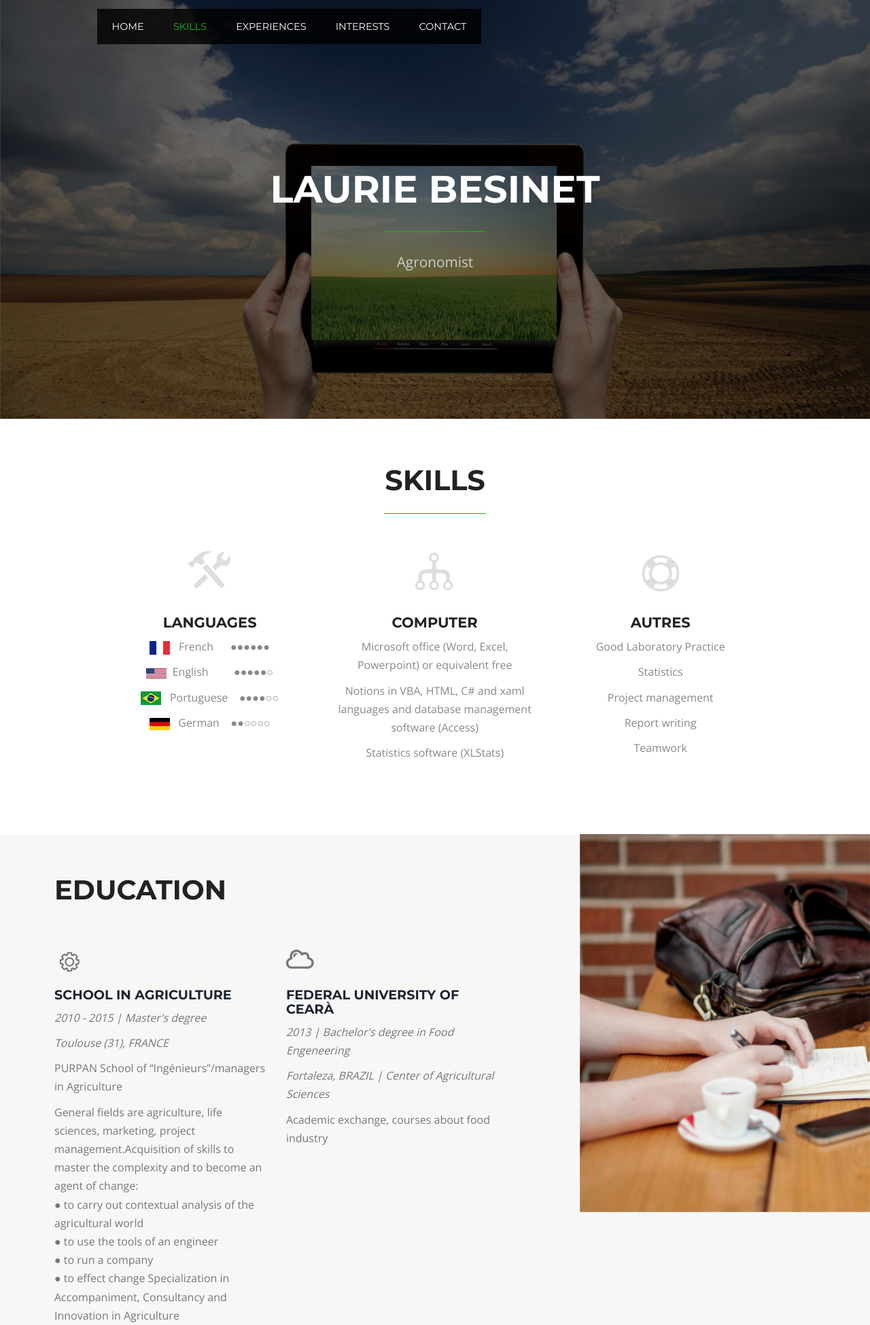
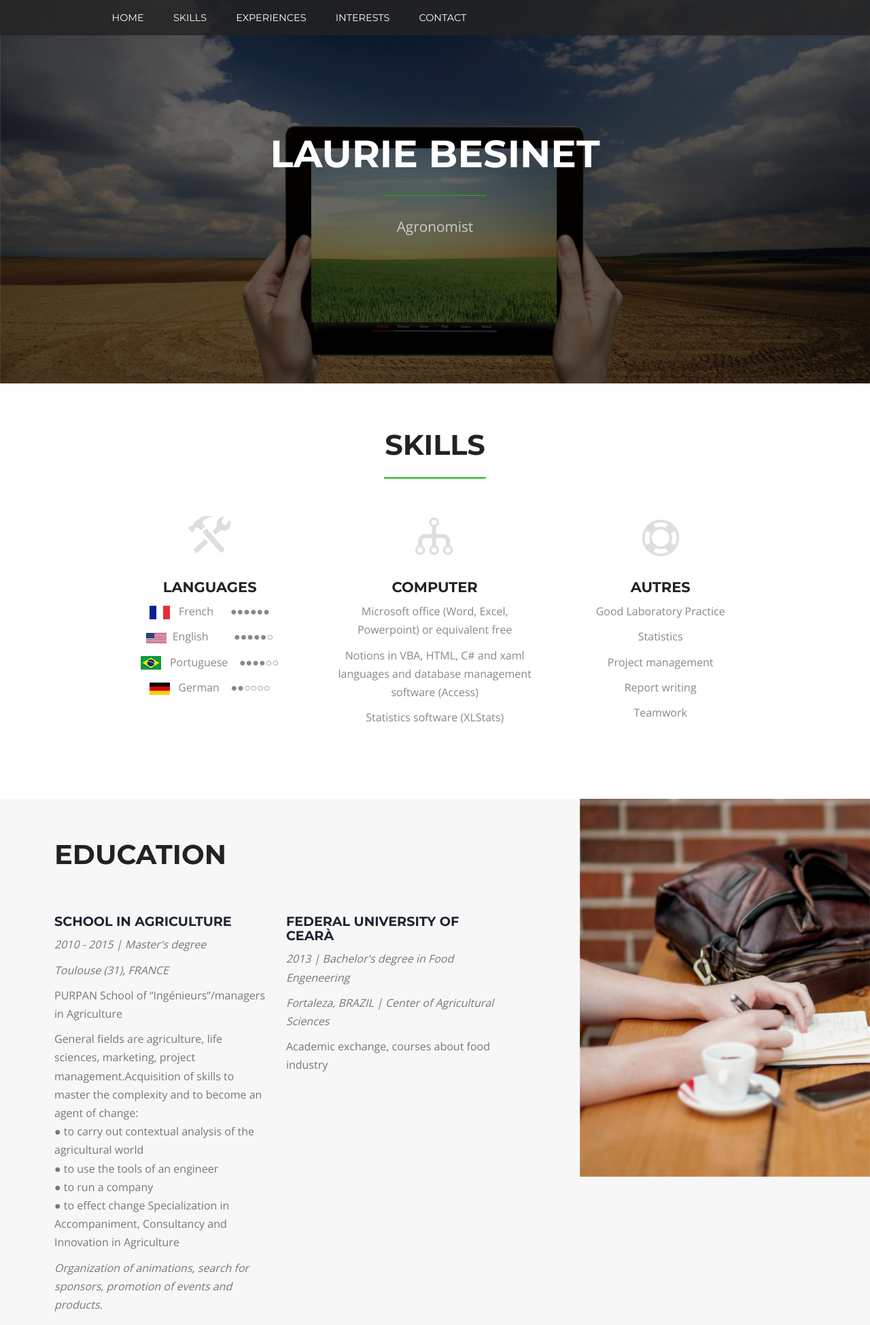
Before and after one commit to LaurieBe/website, a PHP site: page /en/index.html in a window 1280 px wide. Shown: the top 1949 px of the page at 68% size. Run offline with PHP 8.4, Linux system fonts and the light colour scheme.

Commit message:
backup20170204

```diff
--- a/laurie.besinet.net/css/style.css
+++ b/laurie.besinet.net/css/style.css
@@ -81,7 +81,7 @@ body a:hover{
 nav {
 	position: relative;
 	float: left;
-  background-color: #000c;
+	background-color: rgba(36, 36, 36, 0.83);
 }
 nav ul {
 	padding: 0;
--- a/laurie.besinet.net/en/index.html
+++ b/laurie.besinet.net/en/index.html
@@ -1,9 +1,3 @@
-<!--
-Author: W3layouts
-Author URL: http://w3layouts.com
-License: Creative Commons Attribution 3.0 Unported
-License URL: http://creativecommons.org/licenses/by/3.0/
--->
 <!DOCTYPE HTML>
 <html>
 	<head>
@@ -12,6 +6,7 @@ License URL: http://creativecommons.org/licenses/by/3.0/
 		<!-- jQuery (necessary for Bootstrap's JavaScript plugins) -->
 		<script src="../js/jquery.min.js"></script>
 		 <!-- Custom Theme files -->
+
 		 <!---- animated-css ---->
 		<link href="../css/animate.css" rel="stylesheet" type="text/css" media="all">
 		<script src="../js/wow.min.js"></script>
@@ -19,6 +14,7 @@ License URL: http://creativecommons.org/licenses/by/3.0/
 		 new WOW().init();
 		</script>
 		<!---- animated-css ---->
+
 		  <!---- start-smoth-scrolling---->
 		<script type="text/javascript" src="js/move-top.js"></script>
 		<script type="text/javascript" src="js/easing.js"></script>
@@ -31,15 +27,18 @@ License URL: http://creativecommons.org/licenses/by/3.0/
 			});
 		</script>
 		 <!---- start-smoth-scrolling---->
+
 		<link href="../css/style.css" rel='stylesheet' type='text/css' />
    		 <!-- Custom Theme files -->
 		<meta name="viewport" content="width=device-width, initial-scale=1" charset="UTF-8">
 		<script type="application/x-javascript"> addEventListener("load", function() { setTimeout(hideURLbar, 0); }, false); function hideURLbar(){ window.scrollTo(0,1); } </script>
 		</script>
+
 		<!----webfonts--->
 		<link href='http://fonts.googleapis.com/css?family=Montserrat:400,700' rel='stylesheet' type='text/css'>
 		<link href='http://fonts.googleapis.com/css?family=Open+Sans:400,300,600,700,800' rel='stylesheet' type='text/css'>
 		<!---//webfonts--->
+
 		<!----start-top-nav-script---->
 		<script>
 			$(function() {
@@ -64,38 +63,35 @@ License URL: http://creativecommons.org/licenses/by/3.0/
 
 
 	<body>
+		<div id="home"></div>
 		<div class="bg">
 		<!----- start-header---->
-			<div id="home" class="header wow bounceInDown" data-wow-delay="0.4s">
+			<div data-wow-delay="0.4s">
 					<div class="top-header">
 						<div class="container">
-
-						<div class="logo">
-							<!--a href="#"><img src="../images/logo.jpeg" title="Laurie" /></a-->
-						</div>
-
 						<!----start-top-nav---->
-						 <nav class="top-nav">
+						 <nav class="top-nav navbar-fixed-top">
+							<div class="container">
 								<ul class="top-nav">
 									<li><a href="#home" class="scroll">Home</a></li>
-								<li class="active"><a href="#services" class="scroll">Skills</a></li>
-								<!-- <li><a href="#port" class="scroll">Etudes</a></li> -->
+									<li><a href="#services" class="scroll">Skills</a></li>
 									<li><a href="#about" class="scroll">Experiences</a></li>
 									<li><a href="#team" class="scroll">Interests</a></li>
 									<li><a href="#contact" class="scroll">Contact</a></li>
 								</ul>
-							<!--  a href="#" id="pull"><img src="../images/menu-icon.png" title="menu" /></a -->
+							</div>
 						</nav>
 						<div class="clearfix"> </div>
 					</div>
 				</div>
 			</div>
 			<!----- //End-header---->
+
 			<!---- banner ---->
 			<div class="banner wow fadeIn" data-wow-delay="0.5s">
 				<div class="container">
 					<div class="banner-info text-center">
-						<h1>Laurie Besinet</h1><br />
+						<h1>Laurie Besinet</h1><br/>
 						<span> </span>
 						<!----- Profil et Objectifs ------>
 						<p>Agronomist</p>
@@ -164,6 +160,7 @@ License URL: http://creativecommons.org/licenses/by/3.0/
 			</div>
 			<!--- services --->
 			<div class="clearfix"> </div>
+
 			<!--- Other Expertise --->
 			<div id="port" class="expertise">
 				<div class="expertice-grids">
@@ -174,9 +171,6 @@ License URL: http://creativecommons.org/licenses/by/3.0/
 						</div>
 						<div class="expertise-left-inner-grids">
 							<div class="e-left-inner-grid">
-								<div class="e-left-inner-grid-left">
-									<span class="e-icon1"> </span>
-								</div>
 								<div class="e-left-inner-grid-right">
 									<h4><a target=\"_blank\" href="http://www.purpan.fr">School in Agriculture</a></h4>
 									<p><i>2010 - 2015 | Master's degree</p>
@@ -191,9 +185,6 @@ License URL: http://creativecommons.org/licenses/by/3.0/
 								<div class="clearfix"> </div>
 							</div>
 							<div class="e-left-inner-grid">
-								<div class="e-left-inner-grid-left">
-									<span class="e-icon2"> </span>
-								</div>
 								<div class="e-left-inner-grid-right">
 									<h4><a target=\"_blank\" href="http://www.ufc.br\">Federal University of Cearà</a></h4>
 									<i><p>2013 | Bachelor's degree in Food Engeneering </p>
@@ -202,29 +193,6 @@ License URL: http://creativecommons.org/licenses/by/3.0/
 								</div>
 								<div class="clearfix"> </div>
 							</div>
-
-							<!--
-							<div class="e-left-inner-grid">
-								<div class="e-left-inner-grid-left">
-									<span class="e-icon3"> </span>
-								</div>
-								<div class="e-left-inner-grid-right">
-									<h4>All star support team</h4>
-									<p>Proin iaculis purus consequat sem cure digni ssim. Donec porttitora entum suscipit aenean rhoncus.</p>
-								</div>
-								<div class="clearfix"> </div>
-							</div>
-							<div class="e-left-inner-grid">
-								<div class="e-left-inner-grid-left">
-									<span class="e-icon4"> </span>
-								</div>
-								<div class="e-left-inner-grid-right">
-									<h4>top notch security</h4>
-									<p>Proin iaculis purus consequat sem cure digni ssim. Donec porttitora entum suscipit aenean rhoncus.</p>
-								</div>
-								<div class="clearfix"> </div>
-							</div>
-							-->
 							<div class="clearfix"> </div>
 
 						</div>
@@ -237,11 +205,8 @@ License URL: http://creativecommons.org/licenses/by/3.0/
 
 
 					<div class="col-md-4 expertice-right-grid wow fadeInRight" data-wow-delay="0.4s">
-
 					</div>
 					<div class="clearfix"> </div>
-
-
 				</div>
 			</div>
 			<!-- Other Expertise ---->
@@ -352,43 +317,6 @@ License URL: http://creativecommons.org/licenses/by/3.0/
 							<h3>Projects</h3>
 
 							<p><i>Click on the pictures to learn more</i></p>
-
-							<!--
-							<p>Proin iaculis purus consequat sem cure digni ssim. Donec porttitora entum suscipit aenean rhoncus posuere odio in tincidunt. Proin iaculis purus consequat sem cure digni ssim. Donec porttitora entum suscipit.</p>
-							<p>Iaculis purus consequat sem cure digni ssim. Donec porttitora entum suscipit aenean rhoncus posuere odio in tincidunt. Proin iaculis purus consequat.</p>
-							<div class="portfolio-top-left-grids">
-								<div class="portfolio-top-left-grid">
-									<div class="portfolio-top-left-grid-left">
-										<span class="p-icon1"> </span>
-									</div>
-									<div class="portfolio-top-left-grid-right">
-										<h5>Projet 1</h5>
-										<p>Proin iaculis purus consequat sem cure digni ssim. Donec porttitora entum suscipit aenean rhoncus posuere odio in tincidunt. </p>
-									</div>
-									<div class="clearfix"> </div>
-								</div>
-								<div class="portfolio-top-left-grid">
-									<div class="portfolio-top-left-grid-left">
-										<span class="p-icon2"> </span>
-									</div>
-									<div class="portfolio-top-left-grid-right">
-										<h5>Projet 2</h5>
-										<p>Proin iaculis purus consequat sem cure digni ssim. Donec porttitora entum suscipit aenean rhoncus posuere odio in tincidunt. </p>
-									</div>
-									<div class="clearfix"> </div>
-								</div>
-								<div class="portfolio-top-left-grid">
-									<div class="portfolio-top-left-grid-left">
-										<span class="p-icon3"> </span>
-									</div>
-									<div class="portfolio-top-left-grid-right">
-										<h5>Projet 3</h5>
-										<p>Proin iaculis purus consequat sem cure digni ssim. Donec porttitora entum suscipit aenean rhoncus posuere odio in tincidunt. </p>
-									</div>
-									<div class="clearfix"> </div>
-								</div>
-							</div>
-							-->
 						</div>
 					</div>
 					<div class="col-md-4 portfolio-top-right-inner wow fadeInRight" data-wow-delay="0.4s">
@@ -430,36 +358,6 @@ License URL: http://creativecommons.org/licenses/by/3.0/
 
 							</div>
 						</div>
-
-						<!---
-						<div class="col-md-4 portfolio-work-grid wow bounceIn" data-wow-delay="0.4s">
-							<div class="portfolio-work-grid-pic">
-								<img src="./images/p4.jpg" title="name" />
-							</div>
-							<div class="portfolio-work-grid-caption">
-								<h4>Project 4</h4>
-								<p>Here you can find some of our latest works,  Donec porttitora entum suscipit aenean rhoncus posuere odio in tincidunt. to see the details of these works just click the thumbnails below.</p>
-							</div>
-						</div>
-						<div class="col-md-4 portfolio-work-grid wow bounceIn" data-wow-delay="0.4s">
-							<div class="portfolio-work-grid-pic">
-								<img src="./images/p5.jpg" title="name" />
-							</div>
-							<div class="portfolio-work-grid-caption">
-								<h4>Project title</h4>
-								<p>Here you can find some of our latest works,  Donec porttitora entum suscipit aenean rhoncus posuere odio in tincidunt. to see the details of these works just click the thumbnails below.</p>
-							</div>
-						</div>
-						<div class="col-md-4 portfolio-work-grid wow bounceIn" data-wow-delay="0.4s">
-							<div class="portfolio-work-grid-pic">
-								<img src="./images/p6.jpg" title="name" />
-							</div>
-							<div class="portfolio-work-grid-caption">
-								<h4>Project title</h4>
-								<p>Here you can find some of our latest works,  Donec porttitora entum suscipit aenean rhoncus posuere odio in tincidunt. to see the details of these works just click the thumbnails below.</p>
-							</div>
-						</div>
-						-->
 						<div class="clearfix"> </div>
 					</div>
 					<!---- portfolio-works ---->
@@ -478,26 +376,16 @@ License URL: http://creativecommons.org/licenses/by/3.0/
 							<div class="tm-head-grid wow fadeInLeft" data-wow-delay="0.4s">
 								<img src="../images/team-member1.jpg" alt="">
 								<h4>Skiing, figure skating</h5>
-								<!--
-								<ul class="top-social-icons">
-									<li><a class="twitter" href="#"> </a></li>
-									<li><a class="facebook" href="#"> </a></li>
-									<li><a class="pin" href="#"> </a></li>
-									<div class="clear"> </div>
-								</ul>
-								-->
 							</div>
 
 							<div class="tm-head-grid wow fadeInUp" data-wow-delay="0.4s">
 								<img src="../images/team-member2.jpg" alt="">
 								<h4>Travelling : Americas, Europe</h4>
-
 							</div>
 
 							<div class="tm-head-grid wow fadeInRight" data-wow-delay="0.4s">
 								<img src="../images/team-member3.jpg" alt="">
 								<h4>Do It Yourself, New Technologies</h4>
-
 							</div>
 							<div class="clearfix"> </div>
 						</div>
@@ -511,14 +399,8 @@ License URL: http://creativecommons.org/licenses/by/3.0/
 			<div id="contact" class="contact">
 				<div class="container">
 				<div class="contact-grids">
-					<!--
-					<div class="col-md-6">
-					-->
 						<div class="contact-left wow fadeInRight" data-wow-delay="0.4s">
 							<h3>Contact</h3>
-							<!--
-							<label>Don't be shy, drop us an email and say hello! We are a really nice bunch of people :)</label>
-							-->
 							<div class="contact-left-grids">
 								<div class="col-md-6">
 									<div class="contact-left-grid">
@@ -530,57 +412,15 @@ License URL: http://creativecommons.org/licenses/by/3.0/
 									<div class="contact-right-grid">
 										<p><span class="c-msg"> </span><a target=\"_blank\" href="mailto:laurie.besinet@gmail.com">laurie.besinet@gmail.com</a></p>
 										<p><span class="c-face"> </span><a target=\"_blank\" href="https://www.linkedin.com/in/lauriebesinet/">LinkedIn</a></p>
-
 									</div>
 								</div>
 								<div class="clearfix"> </div>
 							</div>
-						<!--
 						</div>
-						-->
-					</div>
-					<!--
-					<div class="col-md-6">
-						<div class="contact-right wow fadeInLeft" data-wow-delay="0.4s">
-							<form>
-								<input type="text" class="text" value="Name..." onfocus="this.value = '';" onblur="if (this.value == '') {this.value = 'Name...';}">
-					 			<input type="text" class="text" value="Email..." onfocus="this.value = '';" onblur="if (this.value == '') {this.value = 'Email...';}">
-					 	 		<textarea value="Message:" onfocus="this.value = '';" onblur="if (this.value == '') {this.value = 'Message';}">Message..</textarea>
-								<input class="wow shake" data-wow-delay="0.3s" type="submit" value="Send Message" />
-							</form>
-						</div>
-					</div>
-					-->
 					<div class="clearfix"> </div>
 				</div>
-				<!--- copy-right ---->
-				<div class="copy-right text-center">
-					<!--
-					<p>Template by <a href="http://w3layouts.com/">W3layouts</a></p>
-					-->
-
-					<script type="text/javascript">
-									$(document).ready(function() {
-										/*
-										var defaults = {
-								  			containerID: 'toTop', // fading element id
-											containerHoverID: 'toTopHover', // fading element hover id
-											scrollSpeed: 1200,
-											easingType: 'linear'
-								 		};
-										*/
-
-										$().UItoTop({ easingType: 'easeOutQuart' });
-
-									});
-								</script>
-									<a href="#" id="toTop" style="display: block;"> <span id="toTopHover" style="opacity: 1;"> </span></a>
-				</div>
-				<!--- copy-right ---->
-
 				<br>
 				<br>
-
 			</div>
 			</div>
 			<!---- contact --->
--- a/laurie.besinet.net/fr/index.html
+++ b/laurie.besinet.net/fr/index.html
@@ -71,14 +71,11 @@
 								<ul class="top-nav">
 									<li><a href="#home" class="scroll">Accueil</a></li>
 									<li><a href="#services" class="scroll">Compétences</a></li>
-									<!-- <li><a href="#port" class="scroll">Etudes</a></li> -->
 									<li><a href="#about" class="scroll">Expériences</a></li>
 									<li><a href="#team" class="scroll">Centres d'intérêt</a></li>
 									<li><a href="#contact" class="scroll">Contact</a></li>
 								</ul>
 							</div>
-							<!---- icone du menu -->
-							<!---- a href="#" id="pull"><img src="../images/menu-icon.png" title="menu" /></a -->
 						</nav>
 						<div class="clearfix"></div>
 					</div>
@@ -181,6 +178,7 @@
 						<a class="leran-more" href="#">Learn more</a>
 						-->
 					</div>
+
 					<div class="col-md-4 expertice-right-grid wow fadeInRight" data-wow-delay="0.4s">
 					</div>
 					<div class="clearfix"> </div>
@@ -345,12 +343,14 @@
 								<h5>Ski</h5>
 								<h5>Patinage artistique</h5>
 							</div>
+
 							<div class="tm-head-grid wow fadeInUp" data-wow-delay="0.4s">
 								<img src="../images/team-member2.jpg" alt="">
 								<h4>Voyages</h4>
 								<h5>Europe</h5>
 								<h5>Amériques</h5>
 							</div>
+
 							<div class="tm-head-grid wow fadeInRight" data-wow-delay="0.4s">
 								<img src="../images/team-member3.jpg" alt="">
 								<h4>DIY et Nouvelles Technologies</h4>
```
Lines whose indentation alone changed are shown as unchanged.
